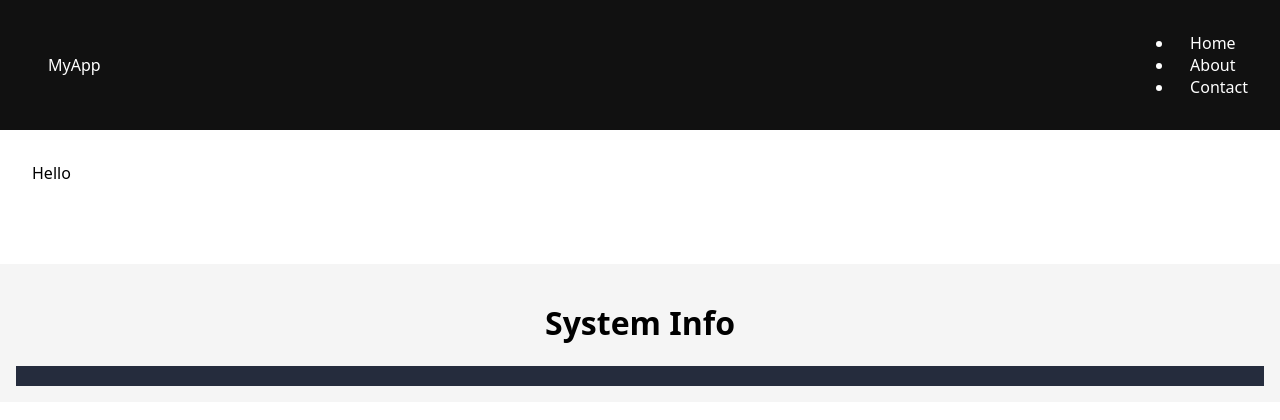
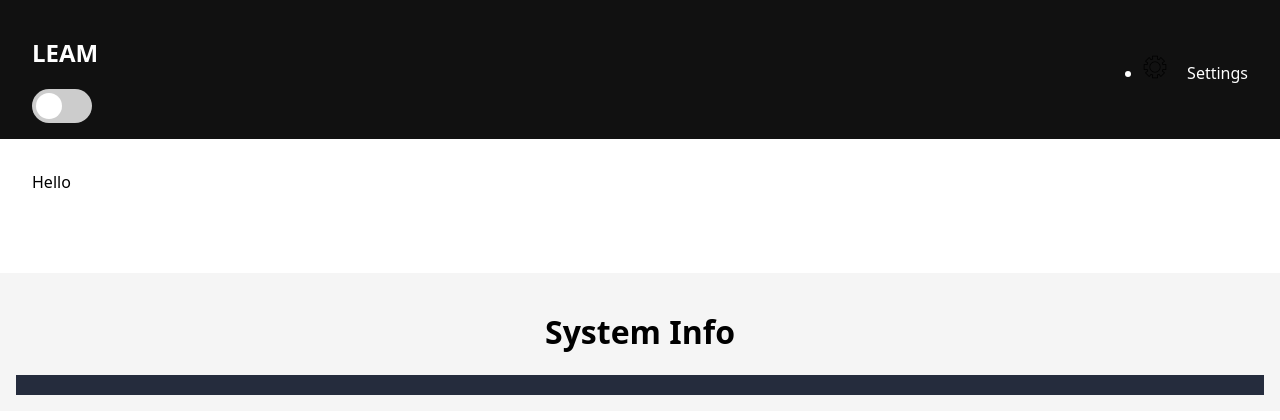
Before and after one commit to JuhilKBhatt/Leam, a Flask app: page / in a window 1280 px wide. Shown: the top 420 px of the page. Run offline with Flask 3, Linux system fonts and the light colour scheme; some libraries are stand-ins or nearby versions.

Commit message:
Header Base

```diff
--- /dev/null
+++ b/static/styles/toggle_switch.css
@@ -0,0 +1,62 @@
+/* The switch - the box around the slider */
+.switch {
+  position: relative;
+  display: inline-block;
+  width: 60px;
+  height: 34px;
+}
+
+/* Hide default HTML checkbox */
+.switch input {
+  opacity: 0;
+  width: 0;
+  height: 0;
+}
+
+/* The slider */
+.slider {
+  position: absolute;
+  cursor: pointer;
+  top: 0;
+  left: 0;
+  right: 0;
+  bottom: 0;
+  background-color: #ccc;
+  -webkit-transition: .4s;
+  transition: .4s;
+}
+
+.slider:before {
+  position: absolute;
+  content: "";
+  height: 26px;
+  width: 26px;
+  left: 4px;
+  bottom: 4px;
+  background-color: white;
+  -webkit-transition: .4s;
+  transition: .4s;
+}
+
+input:checked + .slider {
+  background-color: #2196F3;
+}
+
+input:focus + .slider {
+  box-shadow: 0 0 1px #2196F3;
+}
+
+input:checked + .slider:before {
+  -webkit-transform: translateX(26px);
+  -ms-transform: translateX(26px);
+  transform: translateX(26px);
+}
+
+/* Rounded sliders */
+.slider.round {
+  border-radius: 34px;
+}
+
+.slider.round:before {
+  border-radius: 50%;
+}
--- a/templates/components/header.html
+++ b/templates/components/header.html
@@ -1,13 +1,18 @@
 <header class="site-header">
     <nav class="nav">
-        <a href="{{ url_for('index') }}" class="logo">
-            MyApp
-        </a>
+        <div>
+            <h1> LEAM </h1>
+            <label class="switch">
+                <input type="checkbox">
+                <span class="slider round"></span>
+            </label>
+        </div>
 
         <ul class="nav-links">
-            <li><a href="{{ url_for('index') }}">Home</a></li>
-            <li><a href="#">About</a></li>
-            <li><a href="#">Contact</a></li>
+            <li>
+                <img src="{{ url_for('static', filename='images/settings.png') }}" alt="Home Icon" class="nav-icon">
+                <a href="#">Settings</a>
+            </li>
         </ul>
     </nav>
 </header>
--- a/templates/index.html
+++ b/templates/index.html
@@ -6,6 +6,7 @@
     <title>{% block title %}LEAM{% endblock %}</title>
     <meta name="viewport" content="width=device-width, initial-scale=1">
     <link rel="stylesheet" href="{{ url_for('static', filename='styles/style.css') }}">
+    <link rel="stylesheet" href="{{ url_for('static', filename='styles/toggle_switch.css') }}">
     <script src="https://cdn.socket.io/4.7.2/socket.io.min.js"></script>
     {% block head %}{% endblock %}
 </head>
```
Also changed, not shown: static/images/settings.png (added).
